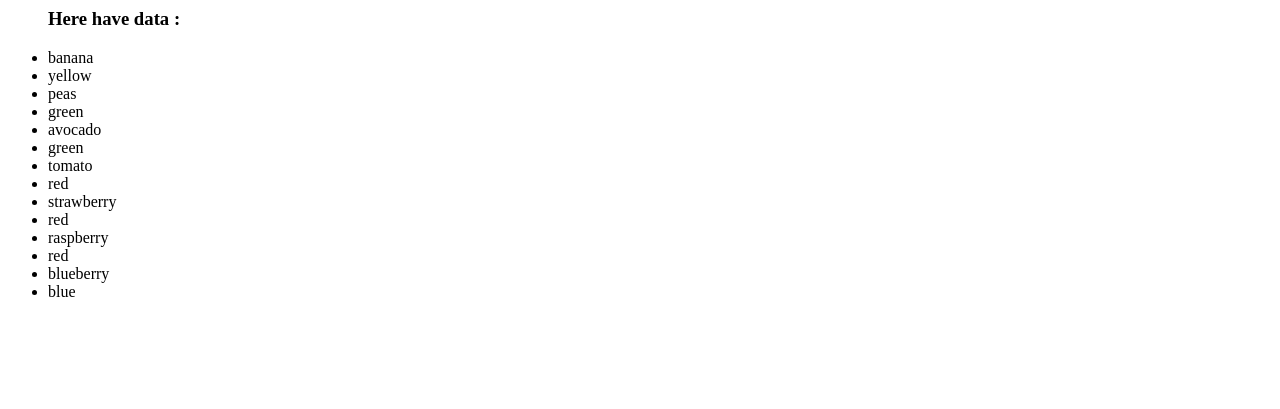
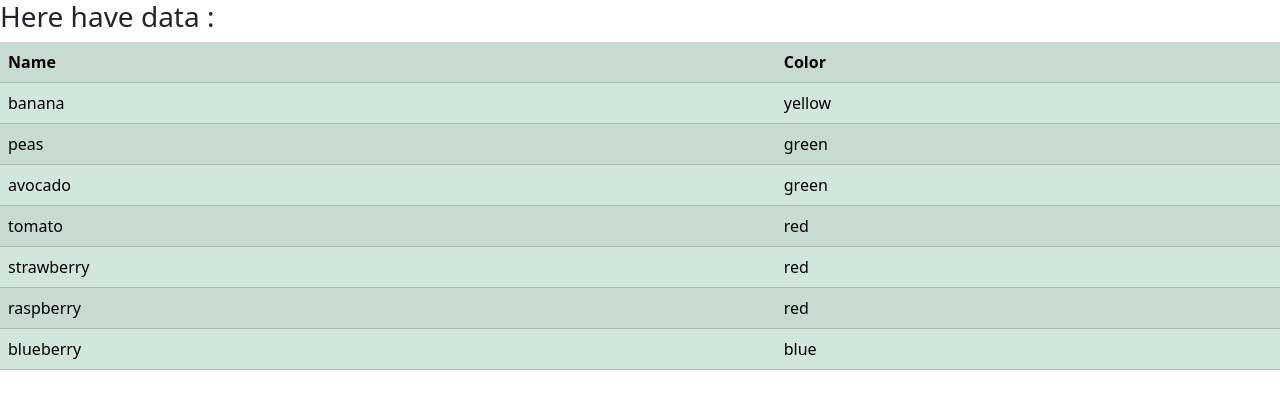
Before and after one commit to mdfaiz903/Assignment_10, a Django app: page / in a window 1280 px wide. Shown: the top 409 px of the page. Run offline with Django 4.2, Linux system fonts and the light colour scheme; data comes from the database, SQL or seed files in the repository; both versions use the stored data as it was after the commit.

Commit message:
updated html file

```diff
--- a/config/templates/base.html
+++ b/config/templates/base.html
@@ -1,12 +1,32 @@
-<ul>
+<!doctype html>
+<html lang="en">
+  <head>
+    <meta charset="utf-8">
+    <meta name="viewport" content="width=device-width, initial-scale=1">
+    <title>Fruts App</title>
+    <link href="https://cdn.jsdelivr.net/npm/bootstrap@5.3.1/dist/css/bootstrap.min.css" rel="stylesheet" integrity="sha384-4bw+/aepP/YC94hEpVNVgiZdgIC5+VKNBQNGCHeKRQN+PtmoHDEXuppvnDJzQIu9" crossorigin="anonymous">
+  </head>
+  <body>
+    <table class='table table-success table-striped'>
+        <tr>
+          <th>Name</th>
+          <th>Color</th>
+
+        </tr>
+        <tr>
             {% if object %}
             <h3>Here have data :</h3>
             {% for x in object %}
-    <li>{{x.name}}</li>
-    <li>{{x.color}}</li>
+            <td>{{x.name}}</td>
+            <td>{{x.color}}</td>
+        </tr>
             {% endfor %}
             {% else %}
         <h3>No data found</h3>
             {% endif %}
 
-</ul>
+
+      </table>
+    <script src="https://cdn.jsdelivr.net/npm/bootstrap@5.3.1/dist/js/bootstrap.bundle.min.js" integrity="sha384-HwwvtgBNo3bZJJLYd8oVXjrBZt8cqVSpeBNS5n7C8IVInixGAoxmnlMuBnhbgrkm" crossorigin="anonymous"></script>
+  </body>
+</html>
```
Also changed, not shown: config/db.sqlite3. Lines whose indentation alone changed are shown as unchanged.
